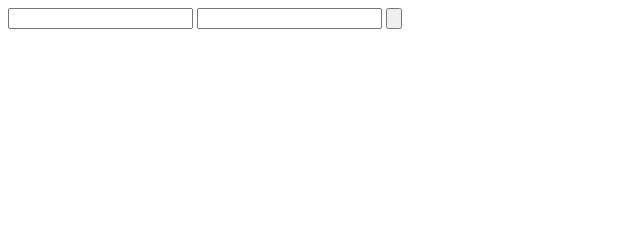
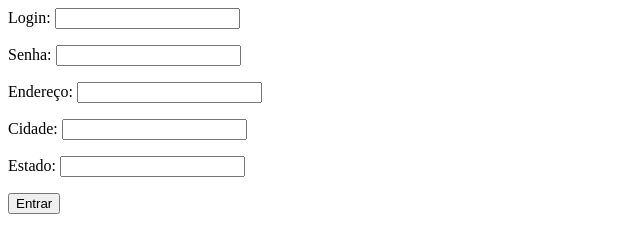
Before and after one commit to CEEMTI-BG-prof-Melissa/aula-04-25-03-lukas-landim-e-miguel-fontes, a plain HTML site: page index.html in a window 1280 px wide. Shown: the whole page, without its empty margins (0-640 px from the left). Drawn offline with Linux system fonts and the light colour scheme.

Commit message:
Update index.html

```diff
--- a/index.html
+++ b/index.html
@@ -5,9 +5,22 @@
 
    <body>
      <form>
-          <input type="text">
-          <input type="password">
-          <input type="button">
+          <p>
+            Login: <input type="text">
+          </p>
+          <p>
+            Senha: <input type="password">
+          </p>
+          <p>
+             Endereço: <input type="text">
+          </p>
+          <p>
+             Cidade: <input type="text">
+          </p>
+          <p>
+             Estado: <input type="text">
+          </p>
+          <input type="button" value="Entrar">
      </form>
    </body>
 </html>
```
